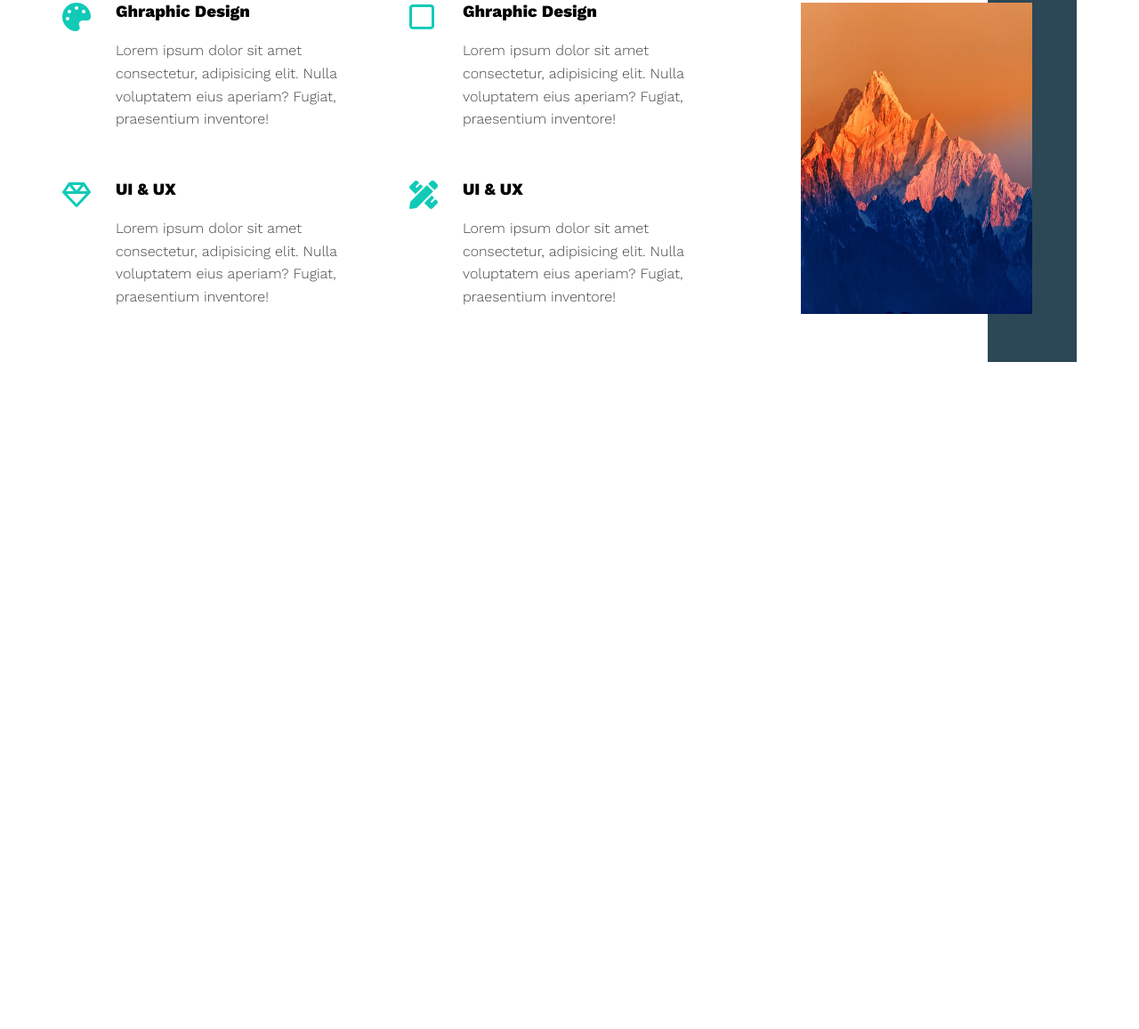
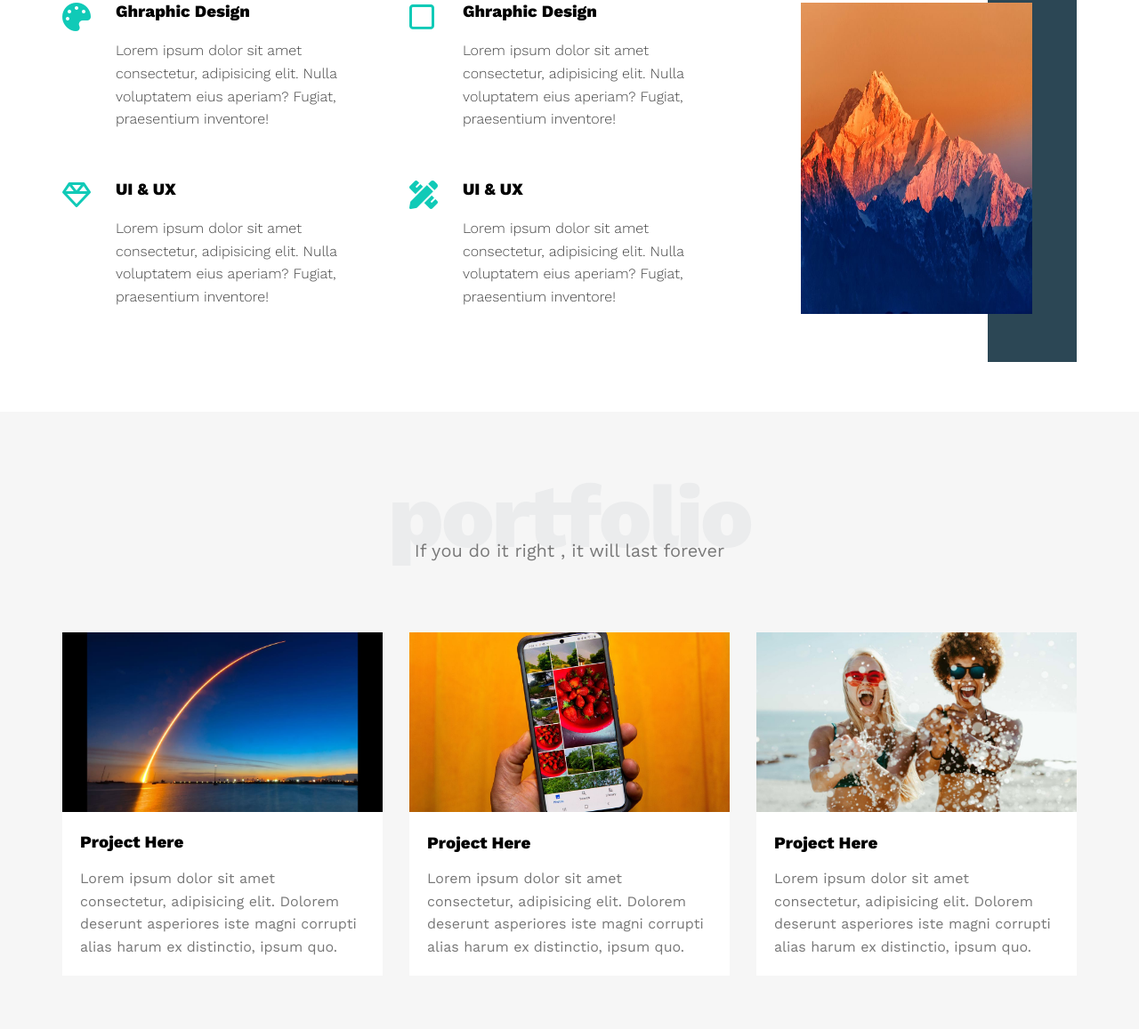
Before and after one commit to MhmodMd/Template1, a plain HTML site: page index.html in a window 1280 px wide. Shown: the part 1494-2651 px from the top of the page at 89% size. Before the commit the page ends 1957 px from the top, so only its background shows below. Drawn offline with nearby package versions, Linux system fonts and the light colour scheme.

Commit message:
this is the profiles

```diff
--- a/css/leon.css
+++ b/css/leon.css
@@ -19,6 +19,8 @@ body {
 :root {
     --main-color: #10cab7;
     --secondary-color: #2c4755;
+    --section-padding: 60px;
+    --section-background: #f6f6f6;
 }
 
 
@@ -206,9 +208,9 @@ body {
 /* Start Features */
 
 .features {
-    padding-top: 60px ;
-    padding-bottom: 60px;
-    background-color: #f6f6f6;
+    padding-top: var(--section-padding) ;
+    padding-bottom: var(--section-padding);
+    background-color: var(--section-background);
 }
 
 .features .container {
@@ -239,8 +241,8 @@ body {
 
 /* Start services */
 .services {
-    padding-top: 60px;
-    padding-bottom: 60px;
+    padding-top: var(--section-padding);
+    padding-bottom: var(--section-padding);
 }
 .services .services-content {
     display: grid;
@@ -311,3 +313,38 @@ body {
 /* End services */
 
 /* End Features */
+/* Start portfolio */
+.portfolio {
+    padding-top: var(--section-padding);
+    padding-bottom: var(--section-padding);
+    background-color: var(--section-background);
+}
+
+.portfolio .portfolio-content {
+    display: grid;
+    grid-template-columns: repeat(auto-fill, minmax(300px,1fr));
+    grid-gap: 30px;
+    margin-top: 80px;
+}
+
+.portfolio .portfolio-content .card {
+    background-color: white;
+}
+
+.portfolio .portfolio-content .card img{
+  max-width: 100%;
+}
+.portfolio .portfolio-content .card .info {
+    padding: 20px;
+}
+
+.portfolio .portfolio-content .card .info  h3 {
+    margin: 0;
+}
+
+.portfolio .portfolio-content .card .info  p {
+    color: #777;
+    line-height: 1.6;
+    margin-bottom: 0;
+}
+/* end portfolio */
--- a/index.html
+++ b/index.html
@@ -126,5 +126,34 @@
         </div>
     </div>
     <!-- End services -->
+    <!-- Start portfolio -->
+    <div class="portfolio">
+        <div class="container">
+            <h2 class="special-heading">portfolio</h2>
+            <p>If you do it right , it will last forever</p>
+            <div class="portfolio-content">
+                <div class="card">
+                    <img src="images/portofolio-1.jpg" alt="">
+                    <div class="info">
+                        <h3>Project Here</h3>
+                        <p>Lorem ipsum dolor sit amet consectetur, adipisicing elit. Dolorem deserunt asperiores iste magni corrupti alias harum ex distinctio, ipsum quo.</p>
+                    </div>
+                </div><div class="card">
+                    <img src="images/portofolio-2.jpg" alt="">
+                    <div class="info">
+                        <h3>Project Here</h3>
+                        <p>Lorem ipsum dolor sit amet consectetur, adipisicing elit. Dolorem deserunt asperiores iste magni corrupti alias harum ex distinctio, ipsum quo.</p>
+                    </div>
+                </div><div class="card">
+                    <img src="images/portofolio-3.jpg" alt="">
+                    <div class="info">
+                        <h3>Project Here</h3>
+                        <p>Lorem ipsum dolor sit amet consectetur, adipisicing elit. Dolorem deserunt asperiores iste magni corrupti alias harum ex distinctio, ipsum quo.</p>
+                    </div>
+                </div>
+            </div>
+        </div>
+    </div>
+    <!-- End portfolio -->
 </body>
 </html>
```
Also changed, not shown: images/portofolio-1.jpg (added), images/portofolio-2.jpg (added), images/portofolio-3.jpg (added).
